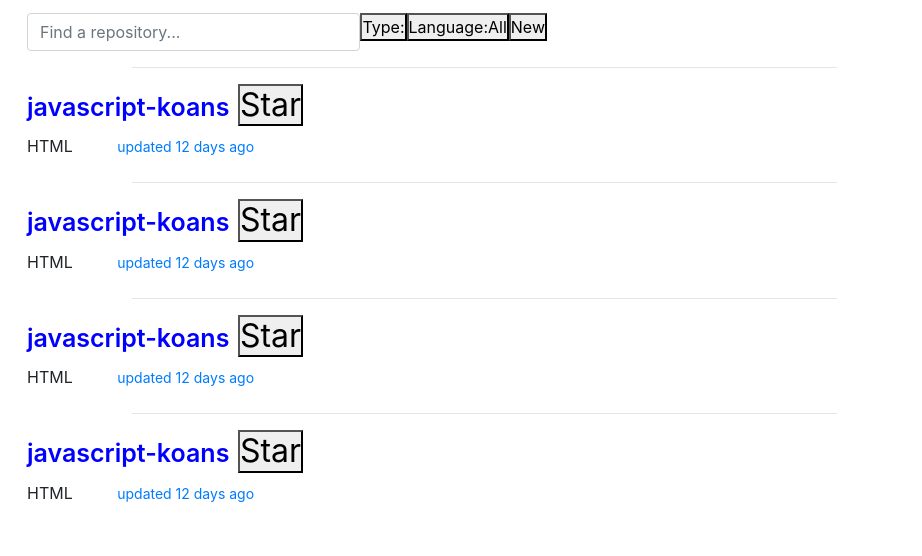
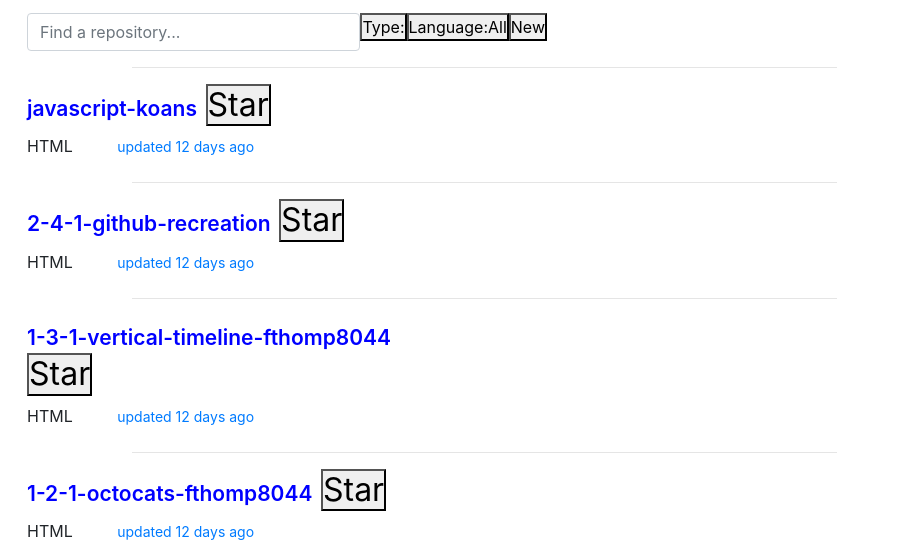
Before and after one commit to fthomp8044/2-4-1-github-recreation, a plain HTML site: page index.html in a window 1280 px wide. Shown: the part 144-700 px from the top of the page, 358-1280 px from the left. Drawn offline with nearby package versions, Linux system fonts and the light colour scheme.

Commit message:
updated github

```diff
--- a/index.html
+++ b/index.html
@@ -111,7 +111,7 @@
                 <div class="d-inline-block mb-1">
                   <h2 class="repo-assignments">
                     <a href="/fthomp8044/javascript-koans" itemprop="name codeRepository">
-                      javascript-koans</a>
+                      2-4-1-github-recreation</a>
                     <span class="button-placement"><button class="star-btn"> Star</button></span>
                   </h2>
                   <div class="f6 text-gray mb-1">
@@ -128,7 +128,7 @@
                 <div class="d-inline-block mb-1">
                   <h2 class="repo-assignments">
                     <a href="/fthomp8044/javascript-koans" itemprop="name codeRepository">
-                      javascript-koans</a>
+                      1-3-1-vertical-timeline-fthomp8044</a>
                     <span class="button-placement"><button class="star-btn"> Star</button></span>
                   </h2>
                   <div class="f6 text-gray mb-1">
@@ -145,7 +145,7 @@
                 <div class="d-inline-block mb-1">
                   <h2 class="repo-assignments">
                     <a href="/fthomp8044/javascript-koans" itemprop="name codeRepository">
-                      javascript-koans</a>
+                      1-2-1-octocats-fthomp8044</a>
                     <span class="button-placement"><button class="star-btn"> Star</button></span>
                   </h2>
                   <div class="f6 text-gray mb-1">
--- a/styles.css
+++ b/styles.css
@@ -165,7 +165,7 @@ a {
 .repo-assignments a {
   color: blue;
   font-weight: 600;
-  font-size: 25px
+  font-size: 21px
 }
 .update-time {
   padding:40px;
```
